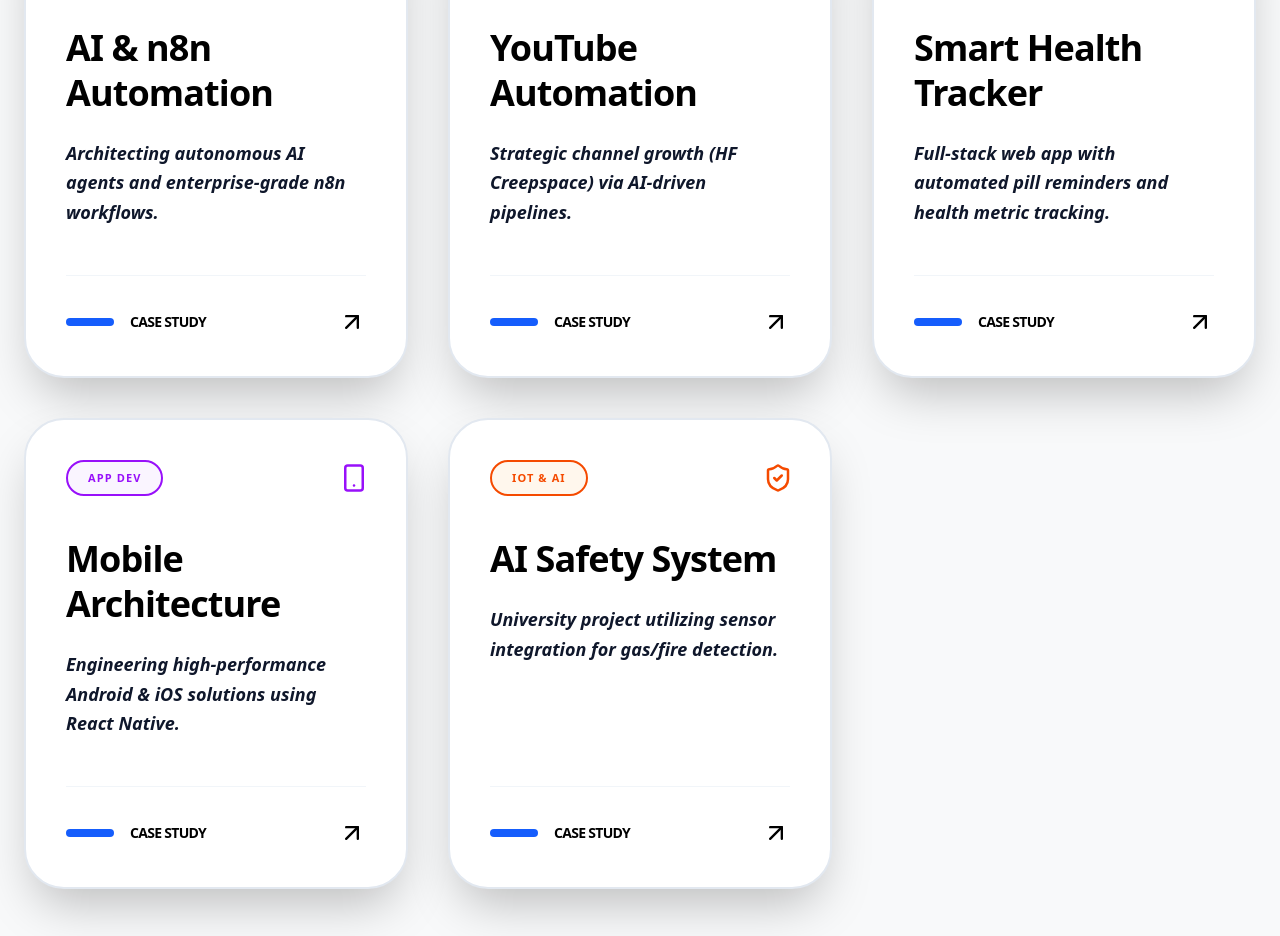
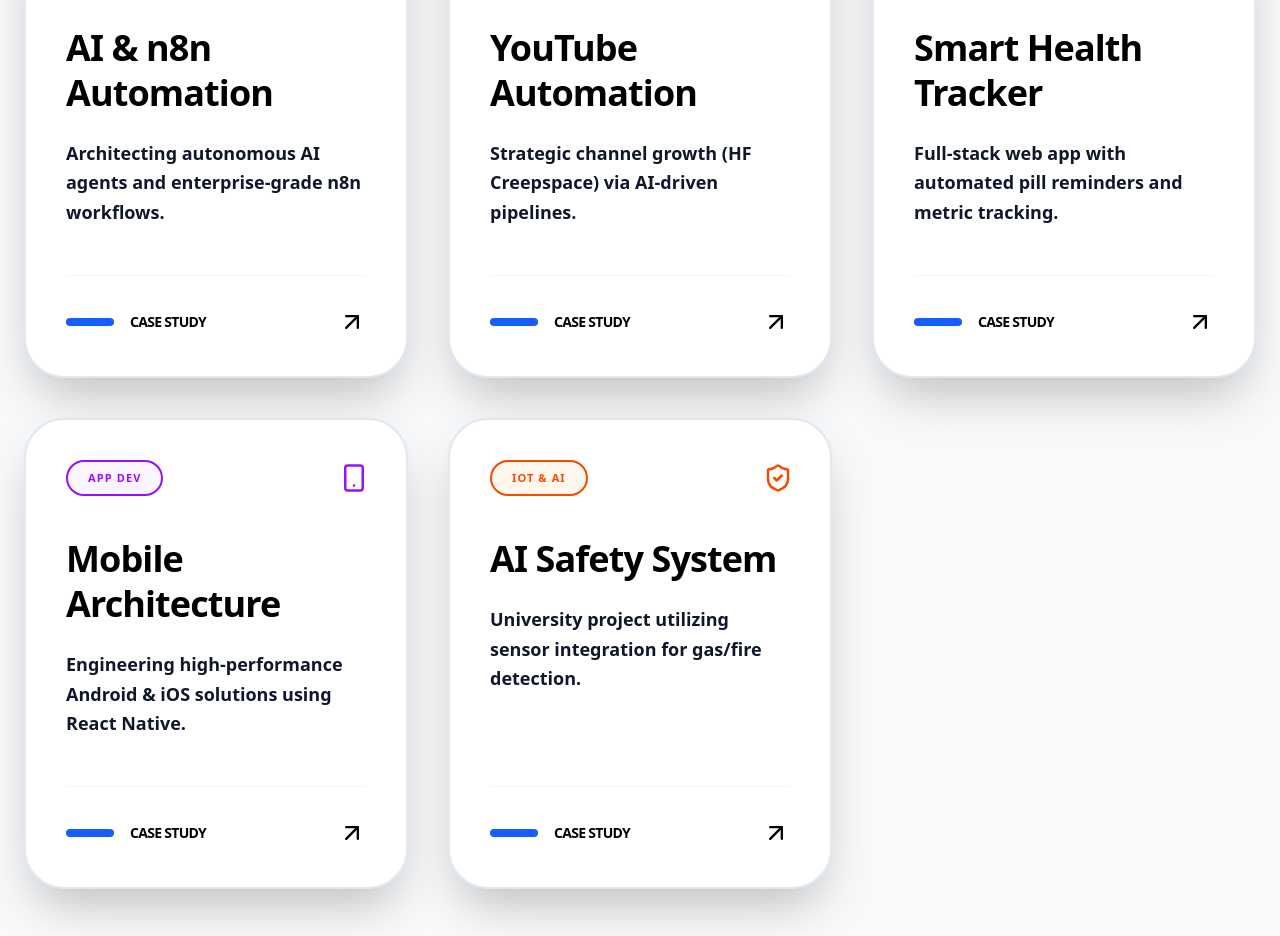
Before and after one commit to HashamFarhat/hasham-portfolio, a Next.js app: page / in a window 1280 px wide. Shown: the part 1520-2456 px from the top of the page. Built offline with nearby package versions, Linux system fonts and the light colour scheme.

Commit message:
fix: extreme high-contrast and bold typography overhaul

```diff
--- a/components/ProjectGrid.tsx
+++ b/components/ProjectGrid.tsx
@@ -2,7 +2,7 @@
 import { motion } from "framer-motion";
 import { Zap, Globe, Activity, Smartphone, ShieldCheck, ArrowUpRight } from "lucide-react";
 
-// Exported outside to resolve the VS Code error
+// FIX: Exported outside so dynamic pages can read the data
 export const projects = [
   {
     id: "automation",
@@ -29,7 +29,7 @@ export const projects = [
     title: "Smart Health Tracker",
     tag: "Software Engineering",
     icon: <Activity size={24} />,
-    desc: "Full-stack web app with automated pill reminders and health metric tracking.",
+    desc: "Full-stack web app with automated pill reminders and metric tracking.",
     link: "/project/software",
     accent: "text-emerald-600 bg-emerald-50 dark:bg-emerald-900/20 border-emerald-600 dark:border-emerald-800",
     glow: "group-hover:shadow-emerald-500/40"
@@ -58,7 +58,7 @@ export const projects = [
 
 export const ProjectGrid = () => {
   return (
-    // Changed bg-background to a forced off-white for better card contrast
+    // FORCED: Off-white background creates contrast against pure white cards
     <section id="work" className="max-w-7xl mx-auto px-6 py-24 bg-[#f8f9fa] dark:bg-[#050505] transition-colors duration-500">
       <div className="grid grid-cols-1 md:grid-cols-2 lg:grid-cols-3 gap-10">
         {projects.map((project, i) => (
@@ -66,7 +66,7 @@ export const ProjectGrid = () => {
             key={i}
             href={project.link}
             whileHover={{ y: -15 }}
-            // Added high-contrast borders and heavy shadows for light mode
+            // FORCED: High-contrast borders and heavy shadows for light mode depth
             className={`group relative p-10 rounded-[2.5rem] bg-white dark:bg-white/5 border-2 border-slate-200 dark:border-white/10 transition-all duration-500 flex flex-col justify-between min-h-112.5 shadow-2xl dark:shadow-none ${project.glow}`}
           >
             <div>
@@ -79,13 +79,13 @@ export const ProjectGrid = () => {
                 </div>
               </div>
 
-              {/* FORCED: text-black and font-black for maximum headline visibility */}
+              {/* FORCED: text-black! and font-black for maximum headline contrast */}
               <h3 className="text-4xl font-black tracking-tight mb-6 text-black! dark:text-white! leading-tight">
                 {project.title}
               </h3>
 
-              {/* FORCED: High contrast text-slate-900 and font-bold for the body */}
-              <p className="text-slate-900! dark:text-slate-200! leading-relaxed font-bold text-lg italic">
+              {/* FORCED: High contrast text-slate-900! and font-bold for the body */}
+              <p className="text-slate-900! dark:text-slate-200! leading-relaxed font-bold text-lg">
                 {project.desc}
               </p>
             </div>
@@ -93,11 +93,11 @@ export const ProjectGrid = () => {
             <div className="mt-12 pt-8 border-t border-slate-100 dark:border-white/5 flex items-center justify-between">
               <div className="flex items-center gap-4">
                 <div className="h-2 w-12 bg-blue-600 rounded-full group-hover:w-20 transition-all duration-500" />
-                <span className="text-sm font-black uppercase tracking-tighter text-black dark:text-white">
+                <span className="text-sm font-black uppercase tracking-tighter text-black! dark:text-white!">
                   Case Study
                 </span>
               </div>
-              <ArrowUpRight size={28} className="text-black dark:text-white group-hover:text-blue-600 transition-transform group-hover:scale-125" />
+              <ArrowUpRight size={28} className="text-black! dark:text-white! group-hover:text-blue-600 transition-transform group-hover:scale-125" />
             </div>
           </motion.a>
         ))}
```
